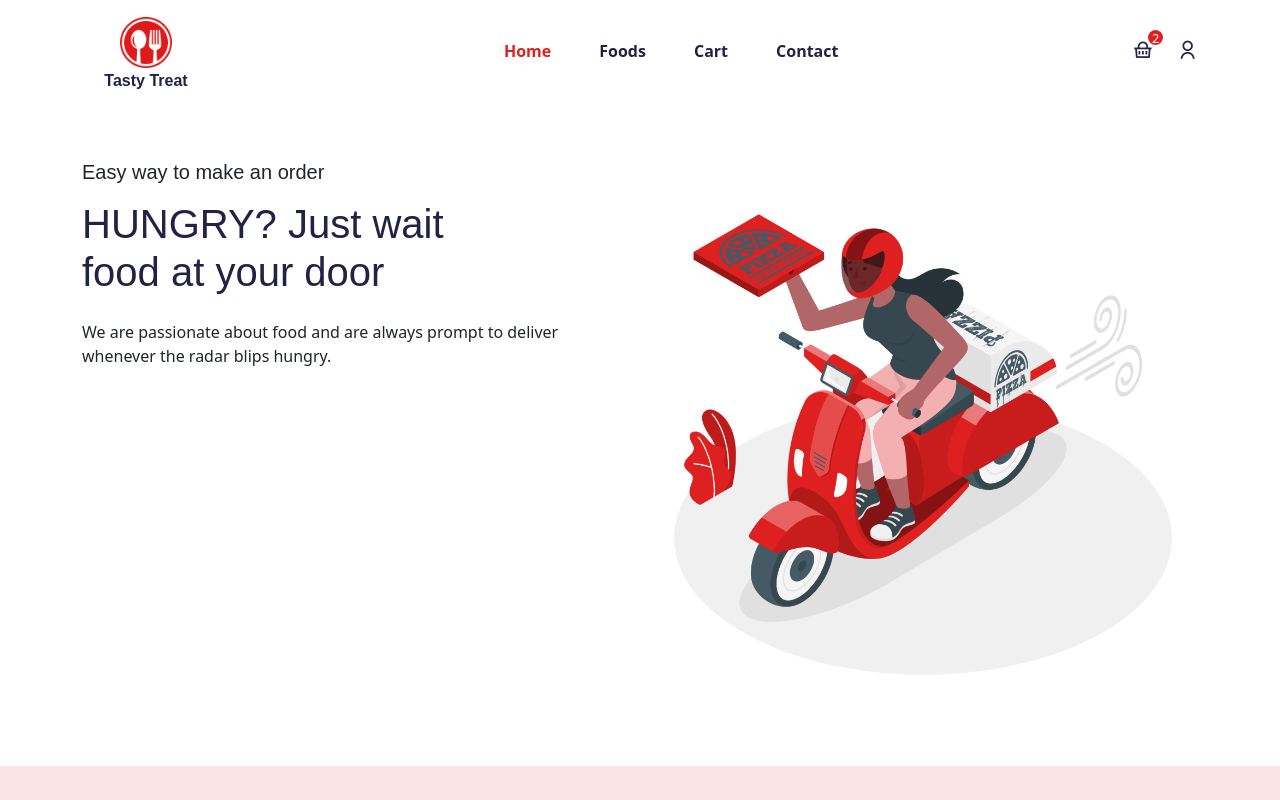
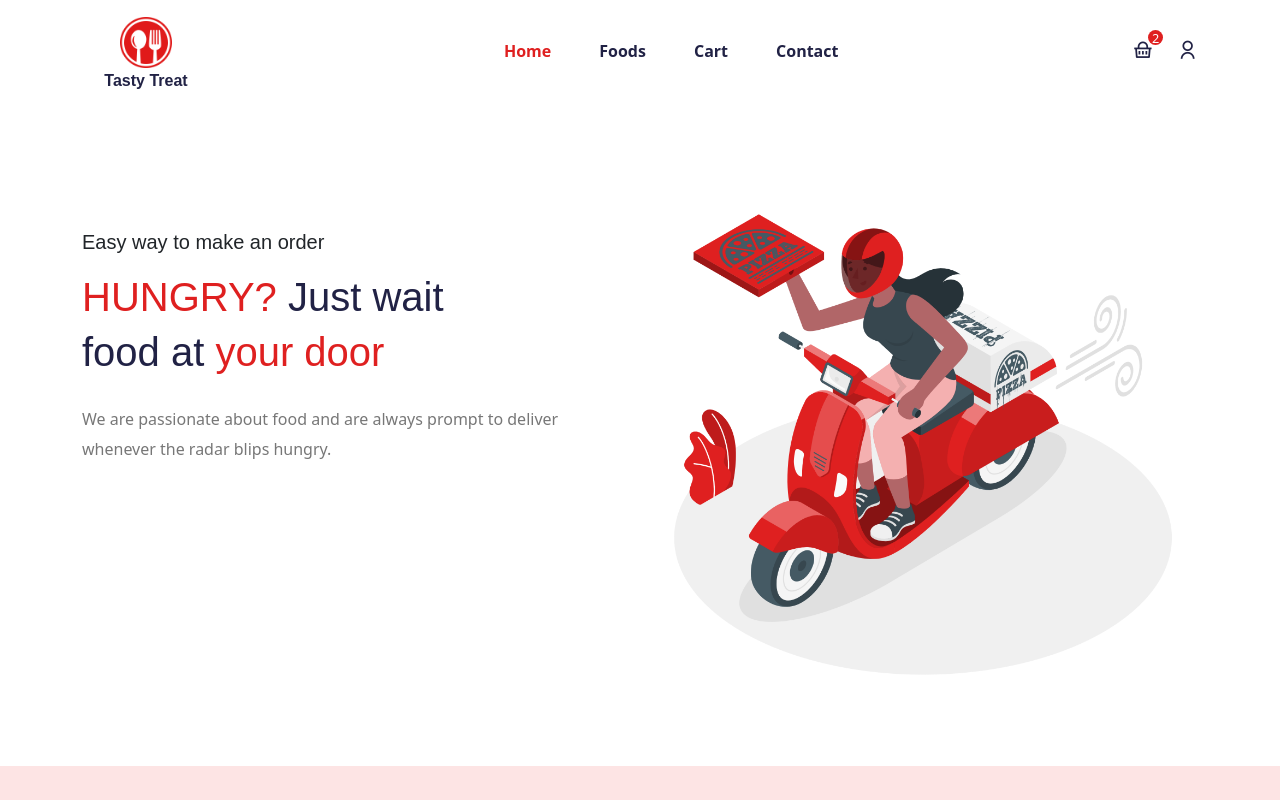
Before and after one commit to mdraselmiah95/tasty-treat-app, a React (Create React App) app: page /home in a window 1280 px wide. Shown: the top 800 px of the page. Built offline with nearby package versions, Linux system fonts and the light colour scheme; a web font is replaced by a local one.

Commit message:
WIP on Tasty Treat app

```diff
--- a/src/pages/Home.jsx
+++ b/src/pages/Home.jsx
@@ -4,6 +4,8 @@ import Helmet from "../components/Helmet/Helmet";
 
 //images
 import heroImg from "../assets/images/hero.png";
+//CSS Style
+import "../styles/hero-section.css";
 
 const Home = () => {
   return (
--- /dev/null
+++ b/src/styles/hero-section.css
@@ -0,0 +1,59 @@
+.hero__content {
+  padding-top: 70px;
+}
+
+.hero__title {
+  font-size: 2.5rem;
+  line-height: 55px;
+}
+
+.hero__title span {
+  color: #df2020;
+}
+
+.hero__content p {
+  font-size: 1rem;
+  line-height: 30px;
+  color: #777;
+}
+
+.hero__btns button {
+  border: none;
+  outline: none;
+  padding: 7px 20px;
+  border-radius: 5px;
+  cursor: pointer;
+  font-weight: 600;
+}
+
+.order__btn {
+  background: #df2020;
+  color: #fff;
+  transition: 0.3s;
+}
+
+.order__btn:hover {
+  background: #212245;
+}
+.all__foods-btn {
+  background: transparent;
+  border: 1px solid #df2020 !important;
+}
+
+.all__foods-btn a {
+  color: #df2020;
+}
+
+.hero__service p {
+  color: #212245;
+  font-weight: 600;
+  font-size: 0.9rem;
+}
+
+.shipping__icon i {
+  padding: 5px;
+  background: #df2020;
+  color: #fff;
+  border-radius: 50%;
+  font-weight: 500 !important;
+}
```
